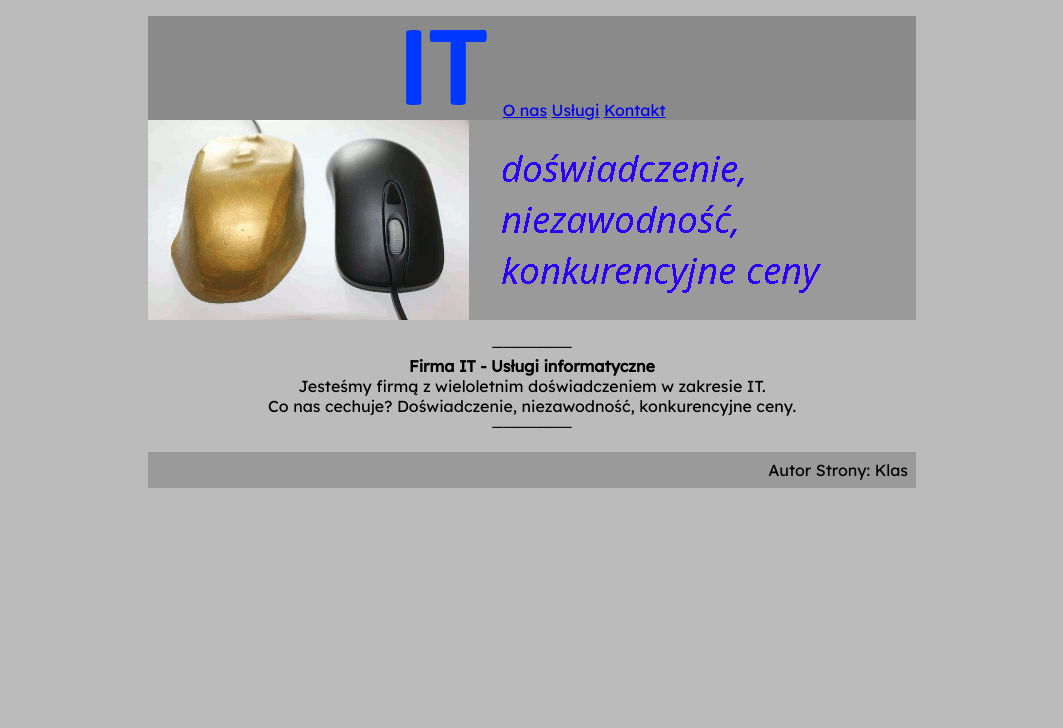
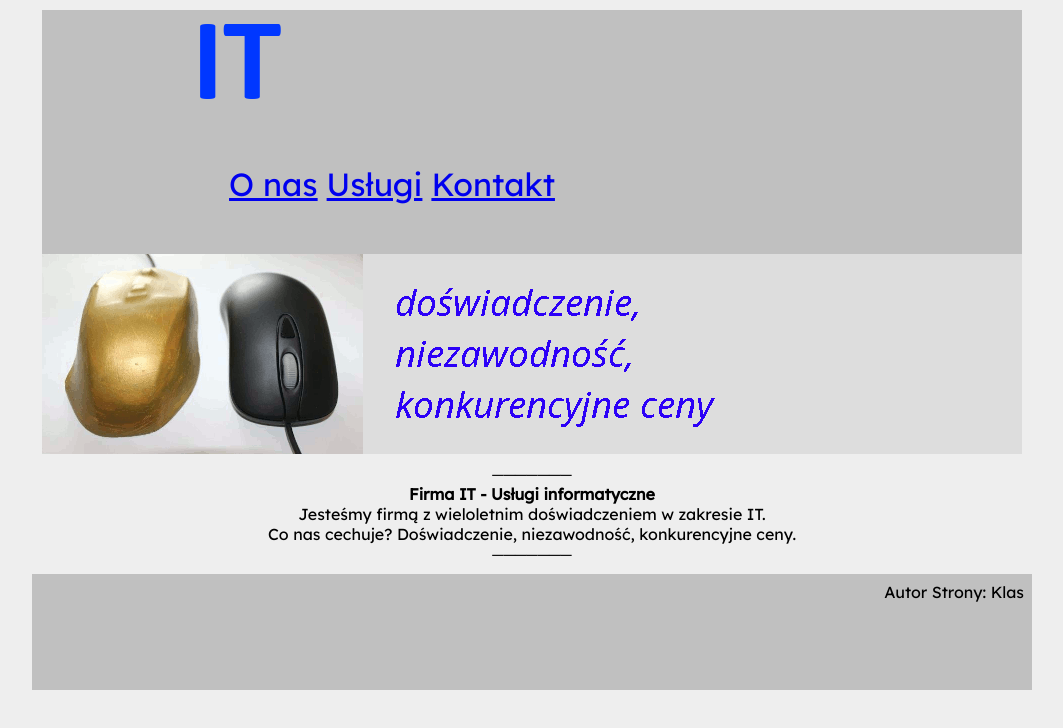
Before and after one commit to DuckyBlender/strona-egzaminacyjna, a plain HTML site: page index.html in a window 1280 px wide. Shown: the whole page, without its empty margins (108-1171 px from the left). Drawn offline with Linux system fonts and the light colour scheme.

Commit message:
YES intenet back

```diff
--- a/index.html
+++ b/index.html
@@ -13,9 +13,10 @@
 <body>
     <div class="content">
         <div class="header">
-
+            <div class="logo">
+                <img src="media/logo.png" alt="logo firmy">
+            </div>
             <div class="menu">
-                <img src="media/logo.png" alt="logo">
                 <a href="index.html">O nas</a>
                 <a href="uslugi.html">Usługi</a>
                 <a href="kontakt.html">Kontakt</a>
@@ -23,14 +24,14 @@
             <div class="banner">
                 <img src="media/animacja.gif">
             </div>
-
         </div>
-
-        &HorizontalLine;&HorizontalLine;&HorizontalLine;&HorizontalLine;&HorizontalLine;&HorizontalLine;&HorizontalLine;<br>
-        <b>Firma IT - Usługi informatyczne</b><br>
-        Jesteśmy firmą z wieloletnim doświadczeniem w zakresie IT.<br>
-        Co nas cechuje? Doświadczenie, niezawodność, konkurencyjne ceny.<br>
-        &HorizontalLine;&HorizontalLine;&HorizontalLine;&HorizontalLine;&HorizontalLine;&HorizontalLine;&HorizontalLine;<br>
+        <div class="main">
+            &HorizontalLine;&HorizontalLine;&HorizontalLine;&HorizontalLine;&HorizontalLine;&HorizontalLine;&HorizontalLine;<br>
+            <b>Firma IT - Usługi informatyczne</b><br>
+            Jesteśmy firmą z wieloletnim doświadczeniem w zakresie IT.<br>
+            Co nas cechuje? Doświadczenie, niezawodność, konkurencyjne ceny.<br>
+            &HorizontalLine;&HorizontalLine;&HorizontalLine;&HorizontalLine;&HorizontalLine;&HorizontalLine;&HorizontalLine;<br>
+        </div>
         <div class="footer">
             Autor Strony: Klas
         </div>
--- a/style.css
+++ b/style.css
@@ -1,41 +1,56 @@
 @import url('https://fonts.googleapis.com/css2?family=Lexend&display=swap');
 
-/* Header at the top of the page, has a menu */
 .header {
-    background-color: #7e7e7e85;
-    margin: 1rem;
+    background-color: #C0C0C0;
+    margin: 10px;
     text-align: center;
+    /*height: 100px;*/
+    margin-top: 10px;
+    margin-bottom: 10px;
+}
+
+.logo {
+    width: 400px;
 }
 
 .menu {
-    background-color: #7e7e7e85;
-    color:rgba(218, 218, 218, 0.521);
+    color: #555555;
+    width: 600px;
+    margin: 50px;
+    font-size: 200%;
+    font-style: normal;
     /* Align the links to the top */
-
 }
 
 .banner {
     height: 200px;
+    background-color: #DDDDDD;
 }
 
 .content {
     color:black;
     text-align: center;
+
     margin-left: auto;
     margin-right: auto;
-    max-width: 800px;
+    max-width: 1000px;
+}
+
+.main {
+
 }
 
 .footer {
     text-align: right;
-    background-color: #7e7e7e85;
+    background-color: #C0C0C0;
+    height: 100px;
     padding: 0.5rem 0.5rem;
-    margin: 1rem;
+    margin-top: 10px;
+    margin-bottom: 10px;
 
 }
 
 html {
-    background-color: rgba(126, 126, 126, 0.521);
-    color: white;
+    background-color: #EEEEEE;
     font-family: 'Lexend', sans-serif;
 }
```
